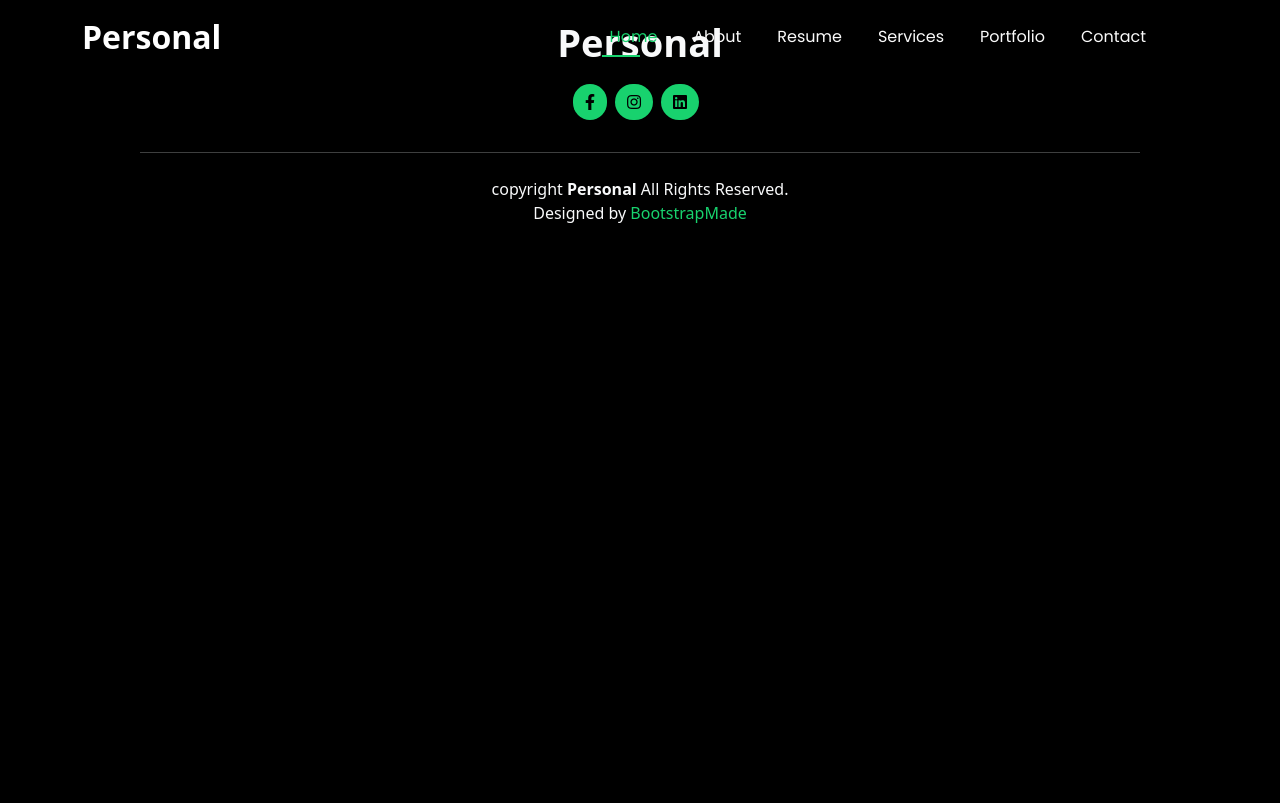
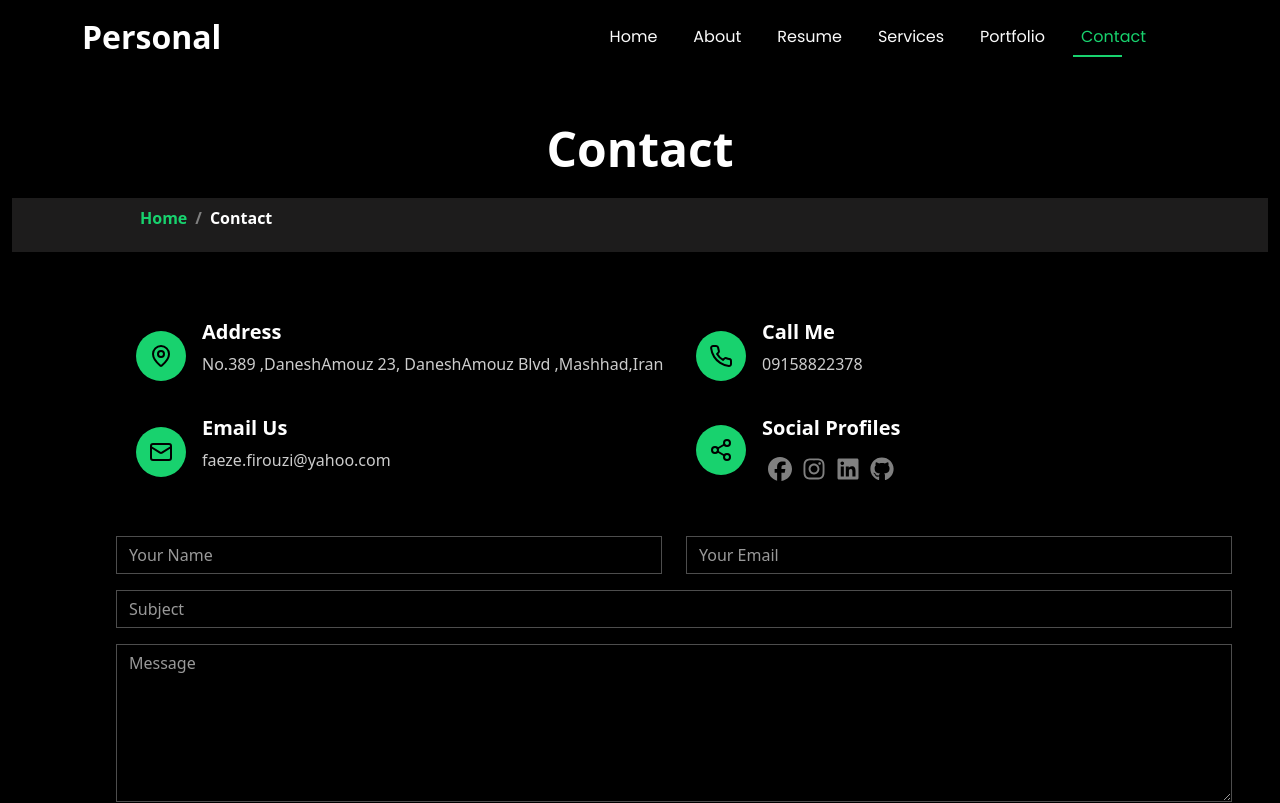
Before and after one commit to m-firoozi/react-bootstrap-project, a React (Vite) app: page /contact in a window 1280 px wide. Shown: the top 803 px of the page. Built offline with nearby package versions, Linux system fonts and the light colour scheme.

Commit message:
finish-contact-tab

```diff
--- a/src/App.jsx
+++ b/src/App.jsx
@@ -1,24 +1,28 @@
 import Header from "./components/header/Header";
 import "bootstrap/dist/css/bootstrap.min.css";
-import { BrowserRouter,Router,Route,Routes } from "react-router-dom";
+import { BrowserRouter,Route,Routes} from "react-router-dom";
 import Home from "./components/main/home/Home"
 import About from "./components/main/about/About";
 import Footer from "./components/footer/Footer";
 import ScrollToTop from "./components/scrollTop/scrollToTop";
 import Resume from "./components/main/resume/Resume";
-
+import Services from "./components/main/services/Services";
+import Portfolio from "./components/main/portfolio/Portfolio";
+import Contact from "./components/main/contact/Contact";
 
 const App=()=>{
   return(
     <>
     <BrowserRouter>
     <Header/>
+    <Routes>
 
-    <Routes>
     <Route path="/" element={<Home/>}/>
     <Route path="/about" element={<About/>}/>
     <Route path="/resume" element={<Resume/>}/>
-
+    <Route path="/services" element={<Services/>}/>
+    <Route path="/portfolio" element={<Portfolio/>}/>
+    <Route path="/contact" element={<Contact/>}/>
 
     </Routes>
     <Footer/>
--- a/src/components/footer/footer.css
+++ b/src/components/footer/footer.css
@@ -7,6 +7,11 @@
 }
 .footer p{
     font-size: 0.9 rem;
+}
+.social-icons{
+    display:flex;
+    justify-content: center;
+    align-items: center;
 }
 .social-icons .btn{
     margin-top: 10px;
--- a/src/components/header/Header.jsx
+++ b/src/components/header/Header.jsx
@@ -2,7 +2,7 @@ import Container from 'react-bootstrap/Container';
 import Nav from 'react-bootstrap/Nav';
 import Navbar from 'react-bootstrap/Navbar';
 import NavDropdown from 'react-bootstrap/NavDropdown';
-import {Link } from 'react-router-dom';
+import {NavLink} from 'react-router-dom';
 import "./headerstyle.css";
 import { useState } from 'react';
 import { useEffect } from 'react';
@@ -26,10 +26,10 @@ function Header() {
     }
   },[]);
 
-    const [activeLink,setActiveLink]=useState("/")
-    const handleSetActive=(path)=>{
-        setActiveLink(path);
-    }
+    // const [activeLink,setActiveLink]=useState("/")
+    // const handleSetActive=(path)=>{
+    //     setActiveLink(path);
+    // }
   return (
     <Navbar expand="lg" fixed='top' className={navbarBg ? "navbar-scroll" : "navbar-transparent"} variant='dark'>
       <Container>
@@ -37,11 +37,11 @@ function Header() {
         <Navbar.Toggle aria-controls="basic-navbar-nav" />
         <Navbar.Collapse id="basic-navbar-nav">
           <Nav className="ms-auto px-4">
-            <Link to="/" className={activeLink === "/" ? "active nav-link" : "nav-link"} onClick={()=>handleSetActive("/")}>Home</Link>
-            <Link to="/about" className={activeLink === "/about" ? "active nav-link" : " nav-link"} onClick={()=>handleSetActive("/about")}>About</Link>
-            <Link to="/resume" className={activeLink === "/resume" ? "active nav-link" : "nav-link "} onClick={()=>handleSetActive("/resume")}>Resume</Link>
-            <Link to="/services" className={activeLink === "/services" ? "active nav-link" : "nav-link"} onClick={()=>handleSetActive("/services")}>Services</Link>
-            <Link to="/portfolio" className={activeLink === "/portfolio" ? "active nav-link" : "nav-link"} onClick={()=>handleSetActive("/portfolio")}>Portfolio</Link>
+            <NavLink to="/" end className="nav-link">Home</NavLink>
+            <NavLink to="/about"  className="nav-link">About</NavLink>
+            <NavLink to="/resume"  className="nav-link">Resume</NavLink>
+            <NavLink to="/services" className="nav-link">Services</NavLink>
+            <NavLink to="/portfolio" className="nav-link">Portfolio</NavLink>
             {/* <NavDropdown title="Dropdown" id="basic-nav-dropdown">
               <NavDropdown.Item href="#action/3.1">Action</NavDropdown.Item>
               <NavDropdown.Item href="#action/3.2">
@@ -53,7 +53,7 @@ function Header() {
                 Separated link
               </NavDropdown.Item>
             </NavDropdown> */}
-           <Link to="/contact" className={activeLink === "/contact" ? "active nav-link" : "nav-link"} onClick={()=>handleSetActive("/contact")}>Contact</Link>
+           <NavLink to="/contact" className="nav-link">Contact</NavLink>
           </Nav>
         </Navbar.Collapse>
       </Container>
--- /dev/null
+++ b/src/components/main/contact/Contact.jsx
@@ -0,0 +1,102 @@
+import React from "react";
+import PageHeader from "../pageHeader/PageHeader";
+import { Container,Row,Col,Form,Button } from "react-bootstrap";
+import { LuMapPin,LuMail,LuPhone,LuShare2 } from "react-icons/lu";
+import "./contact.css";
+import { FaEnvelope, FaFacebookF, FaFacebookMessenger, FaGithub, FaInstagram, FaInstagramSquare, FaLinkedin, FaMapMarkerAlt, FaPhoneAlt, FaTwitter } from "react-icons/fa";
+import { FaFacebook, FaXTwitter } from "react-icons/fa6";
+
+
+const Contact=()=>{
+    return(
+        <>
+        <PageHeader title="Contact"/>
+        <Container className="contact-section my-5">
+            <Row className="mb-4 info-position">
+                <Col md={6}>
+                <div className="contact-info d-flex align-items-center mb-4">
+                    <div className="icon-circle">
+                  <LuMapPin/>
+                  </div>
+                  <div>
+                    <h5>Address</h5>
+                    <p>No.389 ,DaneshAmouz 23, DaneshAmouz Blvd ,Mashhad,Iran</p>
+                 </div>
+                </div>
+
+                <div className="contact-info d-flex align-items-center mb-4">
+                    <div className="icon-circle">
+                    <LuMail/>
+                    </div>
+                    <div>
+                    <h5>Email Us</h5>
+                    <p>faeze.firouzi@yahoo.com</p>
+                    </div>
+                </div>
+
+                </Col>
+
+                <Col md={6}>
+                    <div className="contact-info d-flex align-items-center mb-4">
+                        <div className="icon-circle">
+                        <LuPhone/>
+                        </div>
+                        <div>
+                            <h5>Call Me</h5>
+                            <p>09158822378</p>
+                        </div>
+                    </div>
+
+                    <div className="contact-info d-flex align-items-center mb-4">
+                        <div className="icon-circle">
+                        <LuShare2 />
+                        </div>
+                        <div>
+                            <h5>Social Profiles</h5>
+                            <div className="social-icons">
+                                <a href="https://www.facebook.com" target="_blank" className="social-icon"><FaFacebook/></a>
+                                <a href="https://www.instagram.com" target="_blank" className="social-icon"><FaInstagram/></a>
+                                <a href="https://www.linkedin.com" target="_blank" className="social-icon"><FaLinkedin/></a>
+                                <a href="https://github.com/m-firoozi/" target="_blank" className="social-icon"><FaGithub/></a>
+
+                            </div>
+                        </div>
+                    </div>
+                </Col>
+            </Row>
+
+
+            <Row>
+                <Col>
+                    <Form className="contact-form">
+                        <Row>
+                            <Col md={6}>
+                                <Form.Group controlId="name" className="mb-3">
+                                    <Form.Control type="text" placeholder="Your Name"/>
+                                </Form.Group>
+                            </Col>
+
+                            <Col md={6}>
+                                <Form.Group controlId="email" className="mb-3">
+                                    <Form.Control type="email" placeholder="Your Email"/>
+                                </Form.Group>
+                            </Col>
+                        </Row>
+
+                        <Form.Group controlId="subject" className="mb-3">
+                            <Form.Control type="text" placeholder="Subject"/>
+                        </Form.Group>
+                        <Form.Group controlId="message" className="mb-3">
+                            <Form.Control as="textarea" rows={6} placeholder="Message"/>
+                        </Form.Group>
+                        <div className="send-btn">
+                        <Button>Send Message</Button>
+                        </div>
+                    </Form>
+                </Col>
+            </Row>
+        </Container>
+        </>
+    )
+}
+export default Contact;
--- /dev/null
+++ b/src/components/main/contact/contact.css
@@ -0,0 +1,87 @@
+.contact-section h5{
+    font-weight: bold;
+    color: #ffffff;
+}
+.contact-section{
+   margin-left: 6.5rem;
+}
+.contact-info{
+    color: rgba(255,255,255,0.8);
+    gap: 1rem;
+}
+/***************************************/
+.icon-circle{
+    background-color: #18d26e;
+    color: black;
+    width: 50px;
+    height: 50px;
+    border-radius: 100%;
+    display: flex;
+    align-items: center;
+    justify-content: center;
+    font-size: 24px;
+}
+
+.p-color{
+    color: #ffffff!important;
+  display: grid;
+  grid-template-columns: 1fr 1fr;
+}
+
+.info-position{
+    margin-left: 0.5rem;
+}
+.icon{
+    font-size:2rem;
+    color: black;
+    border-radius: 100%;
+    margin-right: 10px;
+    background-color: #18d26e;
+}
+.social-icons{
+    display: flex;
+    gap:10px;
+    font-size: 24px;
+}
+.social-icon{
+    color: gray;
+}
+.social-icon:hover{
+    color: #18d26e;
+}
+form .form-control{
+    background-color:transparent;
+    border-color: rgba(255,255,255,0.3);
+    border-radius: 0;
+    color: rgba(255,255,255,0.9)!important;
+    outline: none;
+}
+form .form-control::placeholder{
+    color: rgba(255,255,255,0.6);
+}
+form .form-control:focus{
+    background-color: transparent;
+    box-shadow:0 0 0 1px rgba(14, 223, 25, 0.7);
+    border-color: #18d26e;
+}
+.send-btn{
+    display: flex;
+    justify-content: center;
+
+}
+.send-btn button {
+    background-color: #18d26e;
+    color: black;
+    margin-top: 1rem;
+    border: none;
+    /* width: 164.89px;
+    height: 44px; */
+    padding: 10px 35px;
+    border-radius: 30px;
+
+}
+.send-btn button:hover{
+    opacity: 0.7;
+    background-color: #18d26e;
+    color: black;
+}
--- /dev/null
+++ b/src/components/main/portfolio/Portfolio.jsx
@@ -0,0 +1,11 @@
+import React from "react";
+import PageHeader from "../pageHeader/PageHeader";
+
+const Portfolio=()=>{
+    return(
+        <>
+        <PageHeader title="Portfolio"/>
+        </>
+    )
+}
+export default Portfolio;
--- /dev/null
+++ b/src/components/main/services/Services.jsx
@@ -0,0 +1,11 @@
+import React from "react";
+import PageHeader from "../pageHeader/PageHeader";
+
+const Services=()=>{
+    return(
+        <>
+        <PageHeader title="Services"/>
+        </>
+    )
+}
+export default Services;
```
Also changed, not shown: src/components/main/Contact.jsx (deleted, +0 -8 lines), src/components/main/Portfolio.jsx (deleted, +0 -8 lines), src/components/main/Services.jsx (deleted, +0 -8 lines).
